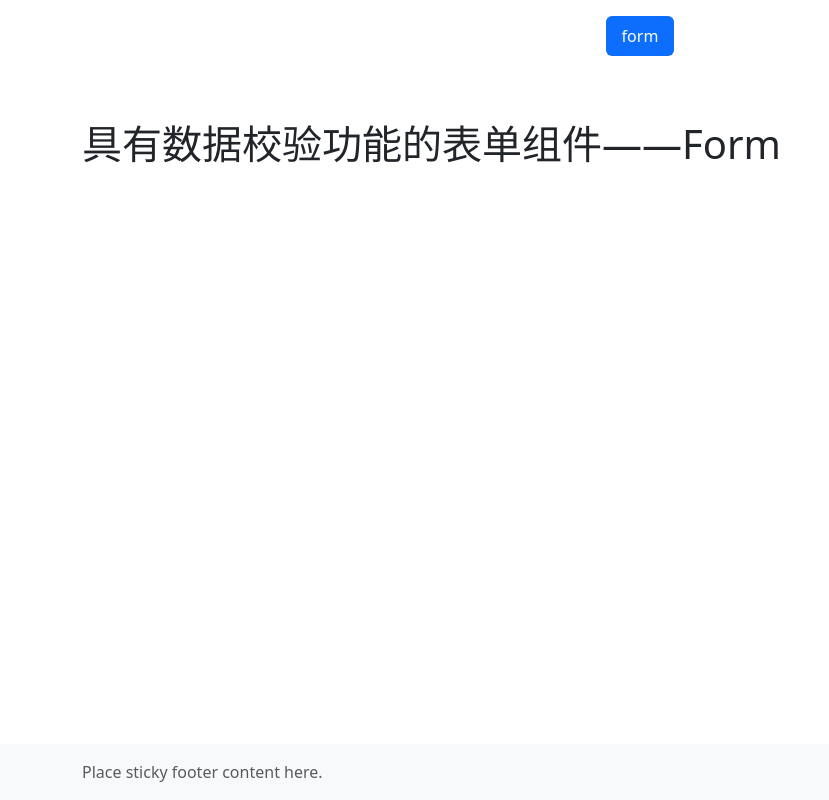
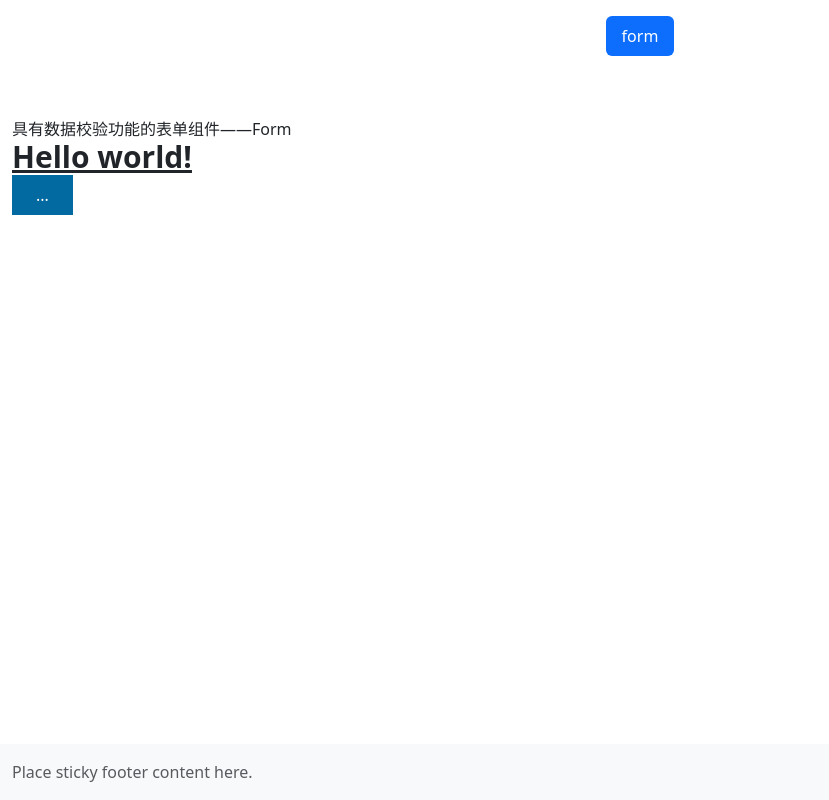
Before and after one commit to zhuying547/vue-components, a Vue app: page / in a window 1280 px wide. Shown: the whole page, without its empty margins (0-829 px from the left). Built offline with nearby package versions, Linux system fonts and the light colour scheme.

Commit message:
使用tailwindcss

```diff
--- a/package.json
+++ b/package.json
@@ -28,7 +28,9 @@
     "less": "^4.1.3",
     "less-loader": "^8.1.1",
     "lint-staged": "^13.2.3",
-    "prettier": "^2.4.1"
+    "prettier": "^2.4.1",
+    "prettier-plugin-tailwindcss": "^0.4.1",
+    "tailwindcss": "^3.3.3"
   },
   "gitHooks": {
     "pre-commit": "lint-staged"
--- /dev/null
+++ b/postcss.config.js
@@ -0,0 +1,6 @@
+module.exports = {
+  plugins: {
+    tailwindcss: {},
+    autoprefixer: {},
+  },
+};
--- a/src/main.js
+++ b/src/main.js
@@ -5,6 +5,7 @@ import store from './store';
 Vue.config.productionTip = false;
 import 'bootstrap/dist/css/bootstrap.css';
 
+import './style.css';
 new Vue({
   router,
   store,
--- /dev/null
+++ b/src/style.css
@@ -0,0 +1,3 @@
+@tailwind base;
+@tailwind components;
+@tailwind utilities;
--- /dev/null
+++ b/src/style/index.less
@@ -0,0 +1,3 @@
+@tailwind base;
+@tailwind components;
+@tailwind utilities;
--- a/src/views/form.vue
+++ b/src/views/form.vue
@@ -1,5 +1,7 @@
 <template>
   <div class="container">
     <h1 class="mt-5">具有数据校验功能的表单组件——Form</h1>
+    <h1 class="text-3xl font-bold underline">Hello world!</h1>
+    <button class="bg-sky-700 px-4 py-2 text-white hover:bg-sky-800 sm:px-8 sm:py-3">...</button>
   </div>
 </template>
--- /dev/null
+++ b/tailwind.config.js
@@ -0,0 +1,8 @@
+/** @type {import('tailwindcss').Config} */
+module.exports = {
+  content: ['./public/index.html', './src/**/*.{vue,js,ts,jsx,tsx}'],
+  theme: {
+    extend: {},
+  },
+  plugins: [],
+};
```
Also changed, not shown: .prettierrc.js, 1 other file (tests, documents, lock files or other folders).
